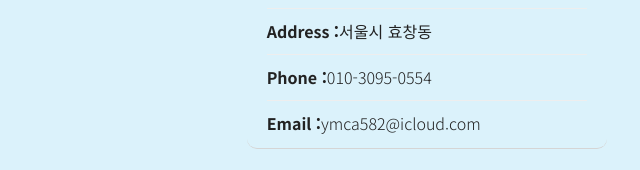
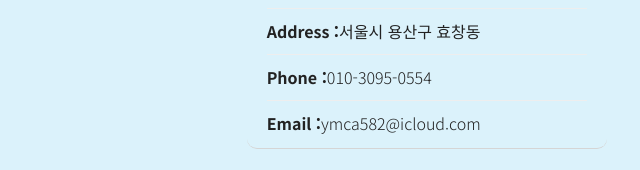
Before and after one commit to kimnya/PROFILE, a plain HTML site: page index.html in a window 1280 px wide. Shown: the part 2553-2723 px from the top of the page, 640-1280 px from the left. Drawn offline with Linux system fonts and the light colour scheme; a web font is replaced by a local one.

Commit message:
주소수정

```diff
--- a/index.html
+++ b/index.html
@@ -271,7 +271,7 @@
               <ol>
                 <li><strong>Name :</strong> 전인배</li>
                 <li><strong>Birth :</strong> 1996.08.01</li>
-                <li><strong>Address :</strong>서울시 효창동</li>
+                <li><strong>Address :</strong>서울시 용산구 효창동</li>
                 <li><strong>Phone :</strong>010-3095-0554</li>
                 <li><strong>Email :</strong>ymca582@icloud.com</li>
               </ol>
```
